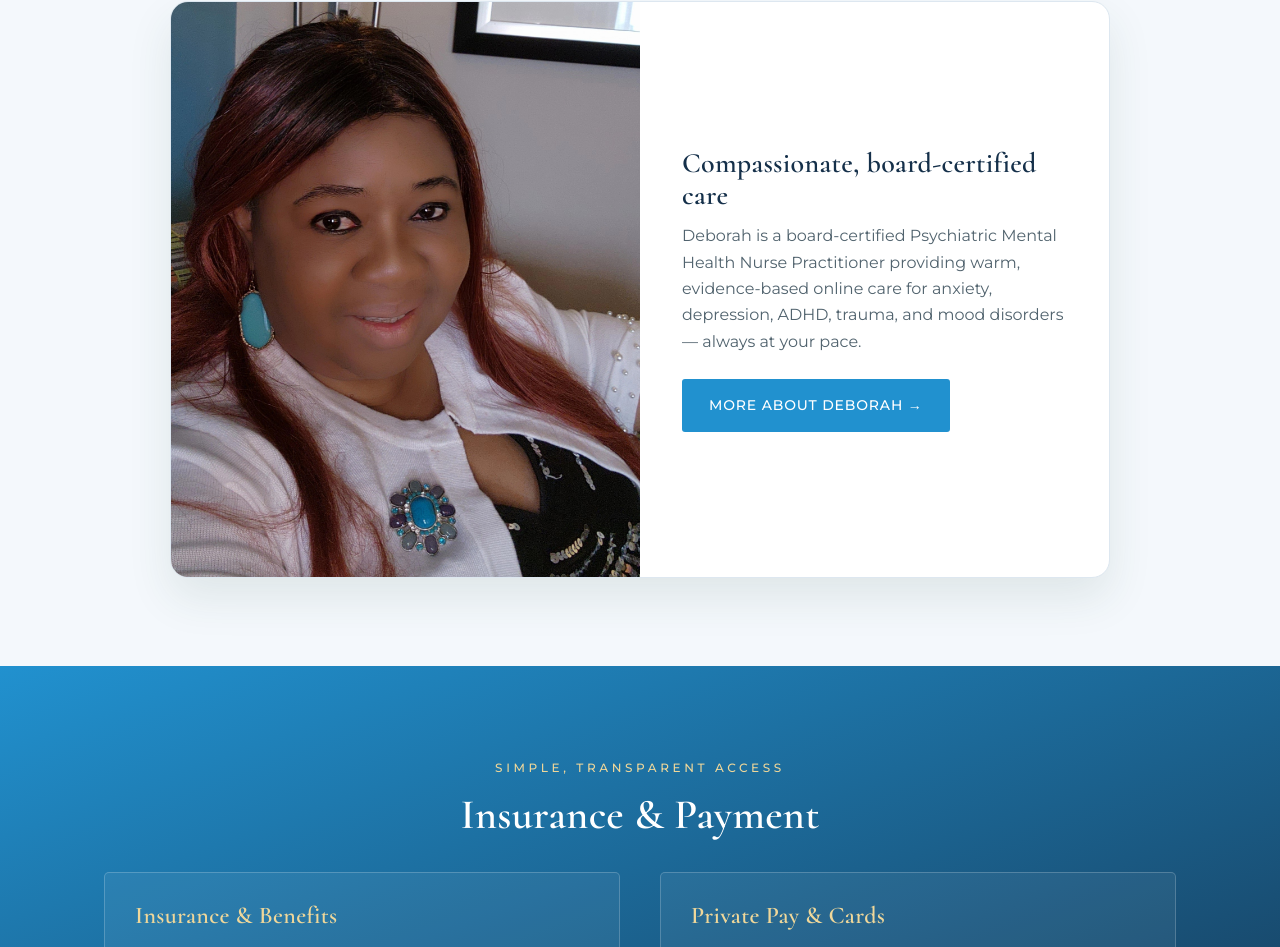
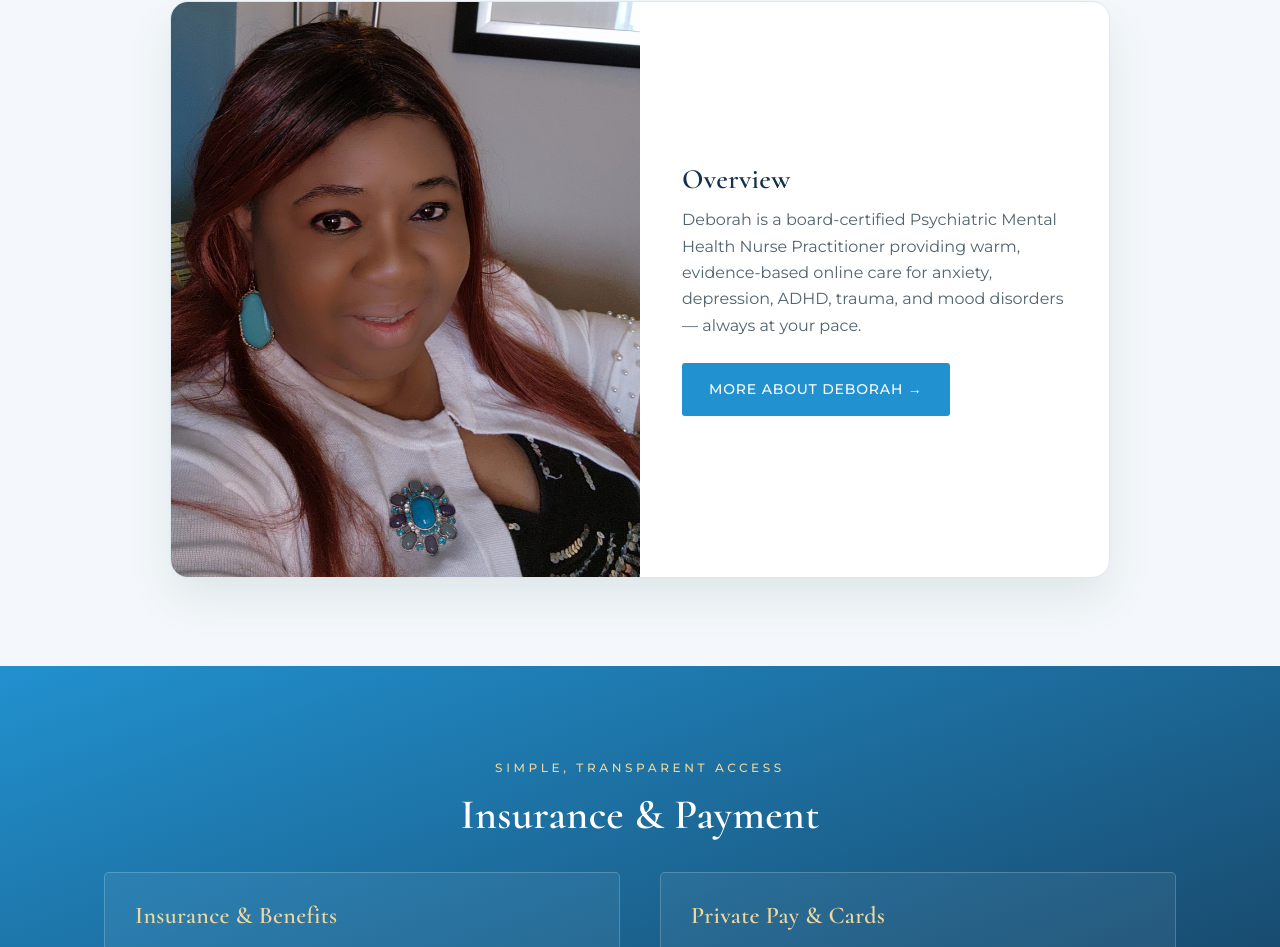
Before and after one commit to Nubridgemd1/elelroi-mental-wellness, a plain HTML site: page index.html in a window 1280 px wide. Shown: the part 2092-3039 px from the top of the page. Drawn offline with Linux system fonts and the light colour scheme; a web font is replaced by a local one.

Commit message:
Provider section heading -> Overview
Co-Authored-By: Claude Opus 4.8 <noreply@anthropic.com>

```diff
--- a/index.html
+++ b/index.html
@@ -432,7 +432,7 @@
     <div class="eval-feature" style="margin-top:28px">
       <div class="eval-photo"><img loading="lazy" alt="Deborah Kukoyi, PMHNP-BC" src="assets/fatima-kukoyi.jpg"></div>
       <div class="eval-body">
-        <h3>Compassionate, board-certified care</h3>
+        <h3>Overview</h3>
         <p id="aboutBioHome">Deborah is a board-certified Psychiatric Mental Health Nurse Practitioner providing warm, evidence-based online care for anxiety, depression, ADHD, trauma, and mood disorders &mdash; always at your pace.</p>
         <a class="btn gold" href="about.html">More About Deborah &rarr;</a>
       </div>
```
